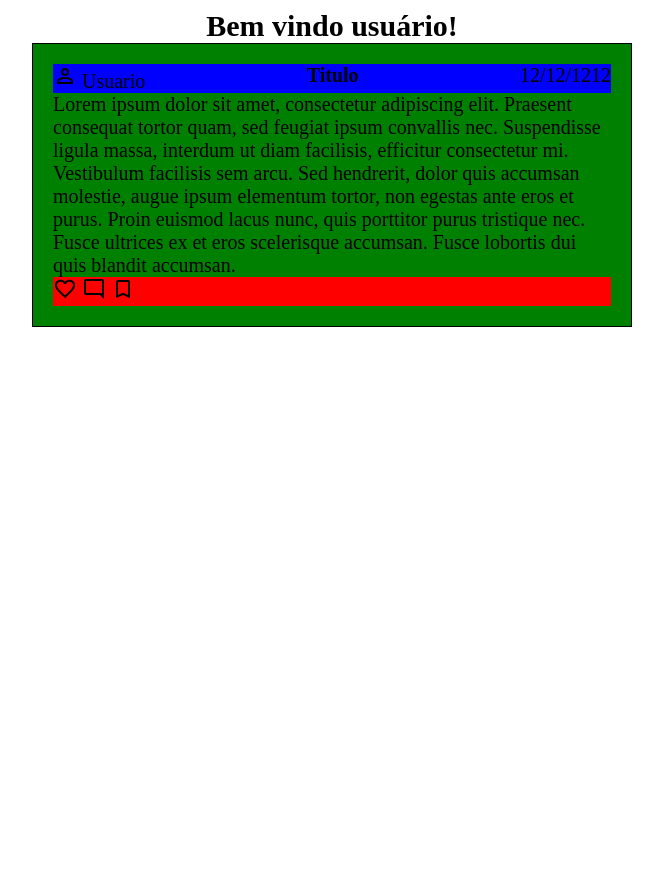
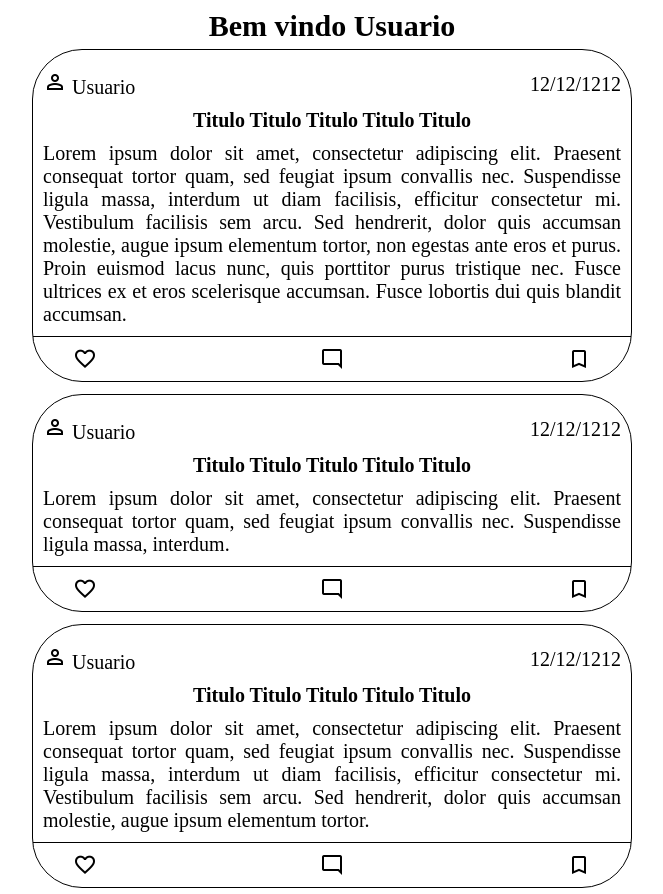
Before and after one commit to dsena205/ideaHub-frontend-templete, a PHP site: page / in a window 1280 px wide. Shown: the part 51-945 px from the top of the page, without its empty margins (308-971 px from the left). Before the commit the page ends 378 px from the top, so only its background shows below. Run offline with PHP 8.4, Linux system fonts and the light colour scheme.

Commit message:
completando card de pergunta

```diff
--- a/css/global.css
+++ b/css/global.css
@@ -17,6 +17,8 @@
     --borda-input: black;
     --input-focus: black;
     --texto-input: black;
+
+    --hamburguer: black;
 }
 
 * {
@@ -158,7 +160,7 @@ body {
     margin: 5px auto;
     -webkit-transition: all 0.3s ease-in-out;
     transition: all 0.3s ease-in-out;
-    background-color: var(--texto-header);
+    background-color: var(--hamburguer);
 }
 
 /* -------------------------- */
@@ -183,23 +185,39 @@ main {
 /* CARD */
 
 .card {
-    background-color: GREEN;
     max-width: 30rem;
-    border: 1px solid black;
-    padding: 1rem;
+    border-bottom: 1px solid black;
+    display: flex;
+    flex-direction: column;
+    gap: 10px;
+
 }
 
 .cardHeader {
-    background-color: blue;
     display: flex;
     justify-content: space-between;
+    align-items: center;
+    padding: 1rem 0.5rem 0 0.5rem;
 }
 
 
 
+.cardTitulo {
+    text-align: center;
+    padding: 0 1rem;
+}
+
+.cardText {
+    padding: 0 0.5rem;
+    text-align: justify;
+}
 
 .cardFooter {
-    background-color: red;
+    display: flex;
+    padding: 0.5rem 2rem;
+    border-top: 1px solid black;
+    justify-content: space-between;
+    align-items: center;
 }
 
 /*--------------------------*/
@@ -230,12 +248,11 @@ main {
         max-width: 10rem;
     }
 
+
 }
 
 @media screen and (min-width: 768px) {
-    .barraPesquisa {
-        max-width: 20rem;
-    }
+
 }
 
 @media screen and (min-width: 768px) {
@@ -244,6 +261,7 @@ main {
     * {
         font-size: 21px;
     }
+
 
     /* header */
 
@@ -255,8 +273,17 @@ main {
         display: flex;
     }
 
+    .barraPesquisa {
+        max-width: 20rem;
+    }
+
     /*----------------------- */
 
+    .card {
+        border: 1px solid black;
+        border-radius: 50px;
+        margin: 0.3rem 0;
+    }
 
 }
 
@@ -327,6 +354,6 @@ main {
     /* 4k para cima para cima */
 
     * {
-        font-size: 36px;
+        font-size: 30px;
     }
 }
--- /dev/null
+++ b/include/card-pergunta.php
@@ -0,0 +1,78 @@
+<!-- Post - article -->
+<article class="card">
+    <!-- Header do Post -->
+    <header class="cardHeader">
+        <!-- foto e nome usuario -->
+        <div class="caixa-usuario">
+            <span class="material-symbols-outlined iconUsuario">person</span>
+            <span>Usuario</span>
+        </div>
+        <!-- Data -->
+        <date>12/12/1212</date>
+    </header>
+
+    <!-- Titulo -->
+    <h2 class="cardTitulo">Titulo Titulo Titulo Titulo Titulo</h2>
+
+    <!-- Texto do Post -->
+    <p class="cardText">Lorem ipsum dolor sit amet, consectetur adipiscing elit. Praesent consequat tortor quam, sed feugiat ipsum convallis nec. Suspendisse ligula massa, interdum ut diam facilisis, efficitur consectetur mi. Vestibulum facilisis sem arcu. Sed hendrerit, dolor quis accumsan molestie, augue ipsum elementum tortor, non egestas ante eros et purus. Proin euismod lacus nunc, quis porttitor purus tristique nec. Fusce ultrices ex et eros scelerisque accumsan. Fusce lobortis dui quis blandit accumsan.</p>
+
+    <!-- footer do post -->
+    <footer class="cardFooter">
+        <span class="material-symbols-outlined">favorite</span>
+        <span class="material-symbols-outlined">mode_comment</span>
+        <span class="material-symbols-outlined">bookmark</span>
+    </footer>
+</article>
+
+<article class="card">
+    <!-- Header do Post -->
+    <header class="cardHeader">
+        <!-- foto e nome usuario -->
+        <div>
+            <span class="material-symbols-outlined">person</span>
+            <span>Usuario</span>
+        </div>
+        <!-- Data -->
+        <date>12/12/1212</date>
+    </header>
+
+    <!-- Titulo -->
+    <h2 class="cardTitulo">Titulo Titulo Titulo Titulo Titulo</h2>
+
+    <!-- Texto do Post -->
+    <p class="cardText">Lorem ipsum dolor sit amet, consectetur adipiscing elit. Praesent consequat tortor quam, sed feugiat ipsum convallis nec. Suspendisse ligula massa, interdum.</p>
+
+    <!-- footer do post -->
+    <footer class="cardFooter">
+        <span class="material-symbols-outlined">favorite</span>
+        <span class="material-symbols-outlined">mode_comment</span>
+        <span class="material-symbols-outlined">bookmark</span>
+    </footer>
+</article>
+
+<article class="card">
+    <!-- Header do Post -->
+    <header class="cardHeader">
+        <!-- foto e nome usuario -->
+        <div>
+            <span class="material-symbols-outlined">person</span>
+            <span>Usuario</span>
+        </div>
+        <!-- Data -->
+        <date>12/12/1212</date>
+    </header>
+
+    <!-- Titulo -->
+    <h2 class="cardTitulo">Titulo Titulo Titulo Titulo Titulo</h2>
+
+    <!-- Texto do Post -->
+    <p class="cardText">Lorem ipsum dolor sit amet, consectetur adipiscing elit. Praesent consequat tortor quam, sed feugiat ipsum convallis nec. Suspendisse ligula massa, interdum ut diam facilisis, efficitur consectetur mi. Vestibulum facilisis sem arcu. Sed hendrerit, dolor quis accumsan molestie, augue ipsum elementum tortor.</p>
+
+    <!-- footer do post -->
+    <footer class="cardFooter">
+        <span class="material-symbols-outlined">favorite</span>
+        <span class="material-symbols-outlined">mode_comment</span>
+        <span class="material-symbols-outlined">bookmark</span>
+    </footer>
+</article>
--- a/include/footer.php
+++ b/include/footer.php
@@ -1,3 +1,4 @@
+    </main>
     <script src="js/script.js"></script>
 </body>
 </html>
--- a/include/header.php
+++ b/include/header.php
@@ -54,3 +54,5 @@
             </div>
         </nav>
     </header>
+
+    <main>
--- a/index.php
+++ b/index.php
@@ -2,35 +2,9 @@
     include_once 'include/header.php';
 ?>
 
-    <main>
-        <h1 class="bem-vindo">Bem vindo usuário!</h1>
-        <!-- Post - article -->
-        <article class="card">
-             <!-- Header do Post -->
-             <header class="cardHeader">
-                <!-- foto e nome usuario -->
-                <div>
-                    <span class="material-symbols-outlined">person</span>
-                    <span>Usuario</span>
-                </div>
-                <!-- Titulo -->
-                <h2>Titulo</h2>
-                <!-- Data -->
-                <span>12/12/1212</span>
-             </header>
-
-             <!-- Texto do Post -->
-             <p class="cardText">Lorem ipsum dolor sit amet, consectetur adipiscing elit. Praesent consequat tortor quam, sed feugiat ipsum convallis nec. Suspendisse ligula massa, interdum ut diam facilisis, efficitur consectetur mi. Vestibulum facilisis sem arcu. Sed hendrerit, dolor quis accumsan molestie, augue ipsum elementum tortor, non egestas ante eros et purus. Proin euismod lacus nunc, quis porttitor purus tristique nec. Fusce ultrices ex et eros scelerisque accumsan. Fusce lobortis dui quis blandit accumsan.</p>
-
-             <!-- footer do post -->
-             <footer class="cardFooter">
-                <span class="material-symbols-outlined">favorite</span>
-                <span class="material-symbols-outlined">mode_comment</span>
-                <span class="material-symbols-outlined">bookmark</span>
-             </footer>
-        </article>
-    </main>
+<h1 class="bem-vindo">Bem vindo Usuario</h1>
 
 <?php
+    include_once 'include/card-pergunta.php';
     include_once 'include/footer.php';
 ?>
```
